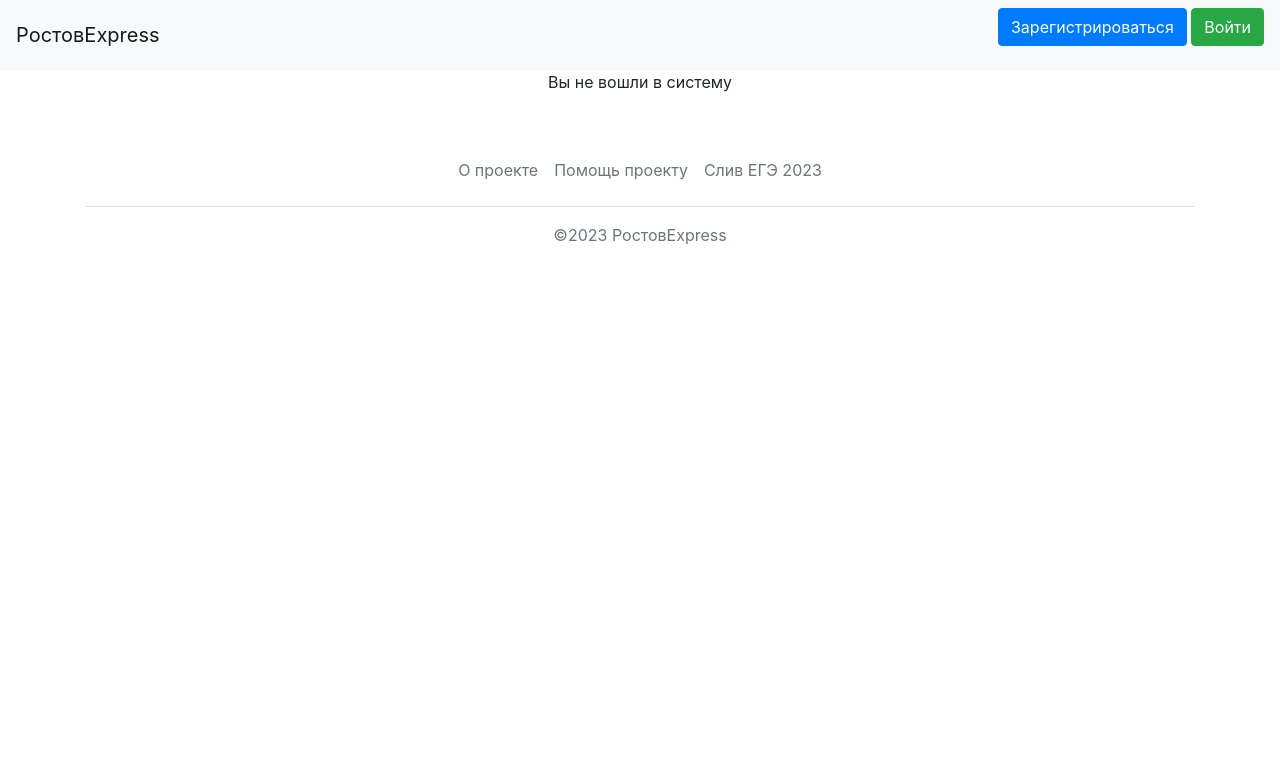
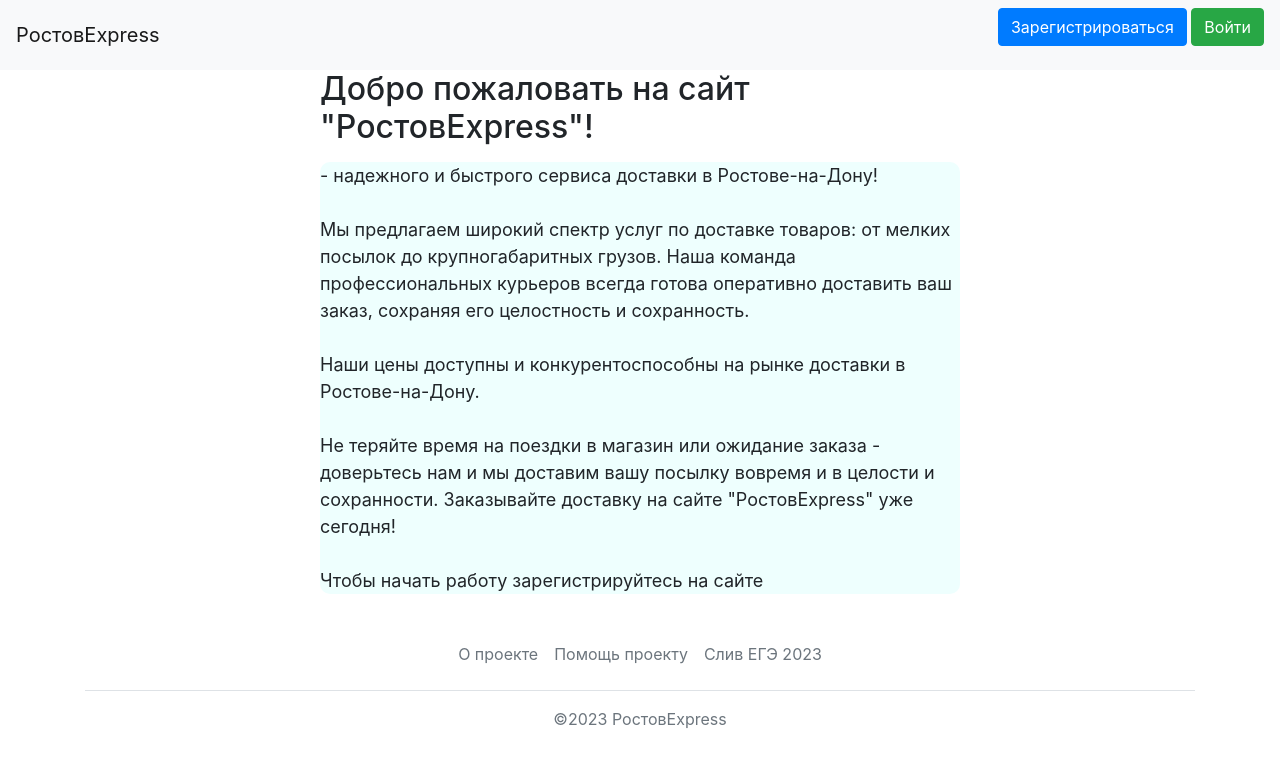
Before and after one commit to mishajirx/RostovExpress, a Flask app: page / in a window 1280 px wide. Shown: the top 767 px of the page. Run offline with Flask 2, Linux system fonts and the light colour scheme; some libraries are stand-ins or nearby versions.

Commit message:
Upgraded homepage.html

```diff
--- a/templates/homepage.html
+++ b/templates/homepage.html
@@ -6,7 +6,22 @@
 
 
             {% if not current_user.is_authenticated %}
-                <p>Вы не вошли в систему</p>
+                <h2 style="width: 50vw">Добро пожаловать на сайт "РостовExpress"!</h2>
+                <div id="intro" style="width: 50vw; font-size: large; background-color: #EEFFFE; border-radius: 10px">
+                    - надежного и быстрого сервиса доставки в Ростове-на-Дону!<br><br>
+
+                    Мы предлагаем широкий спектр услуг по доставке товаров: от мелких посылок до крупногабаритных
+                    грузов. Наша команда профессиональных курьеров всегда готова оперативно доставить ваш заказ,
+                    сохраняя его целостность и сохранность.<br><br>
+
+                    Наши цены доступны и конкурентоспособны на рынке доставки в Ростове-на-Дону.<br><br>
+
+                    Не теряйте время на поездки в магазин или ожидание заказа - доверьтесь нам и мы доставим вашу
+                    посылку вовремя и в целости и сохранности. Заказывайте доставку на сайте "РостовExpress" уже
+                    сегодня!<br><br>
+
+                    Чтобы начать работу зарегистрируйтесь на сайте
+                </div>
             {% else %}
                 {% if current_user.user_type < 3 %}
                     <a class="btn btn-success" style="width: 180px; height:80px" href="/orders">Сделать
```
